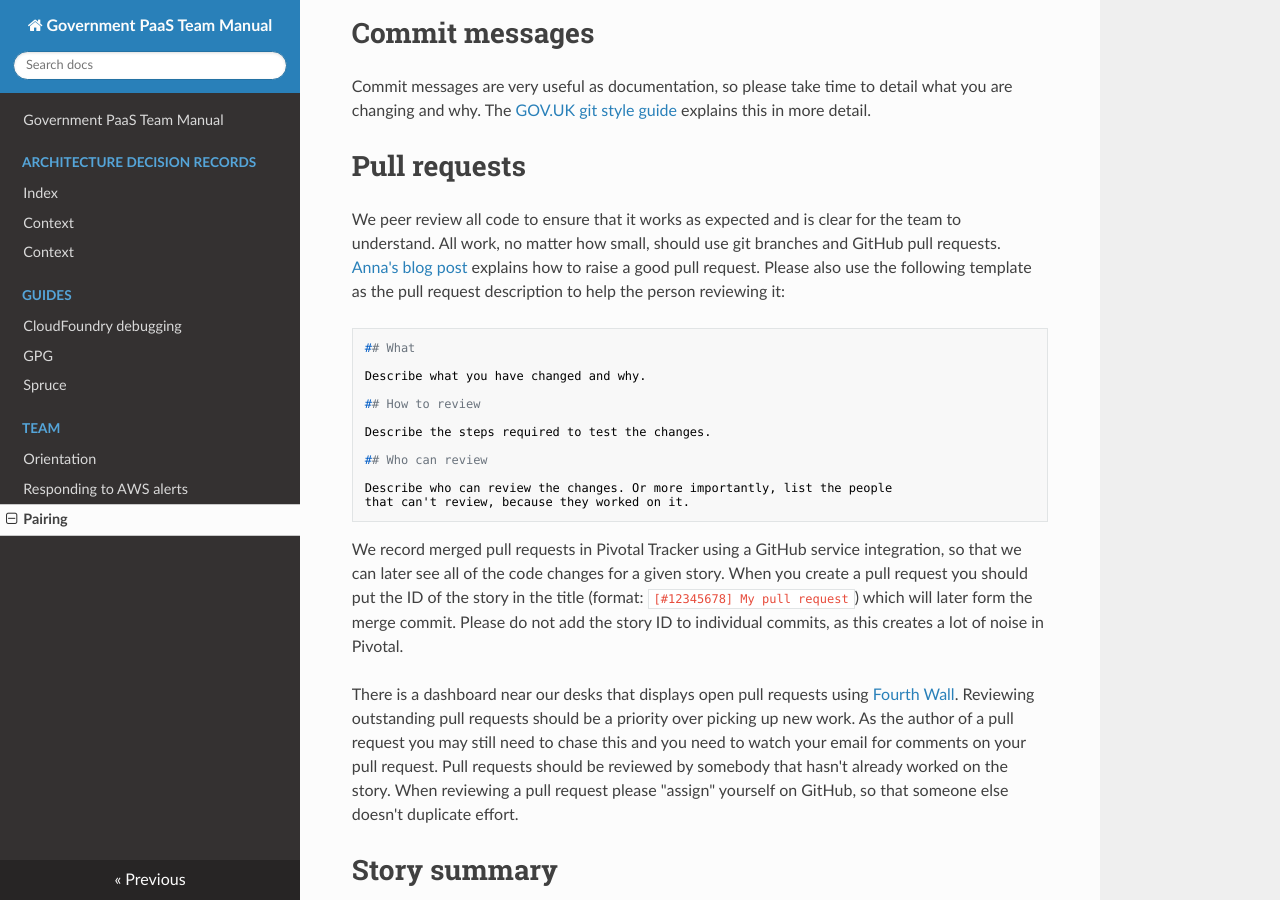
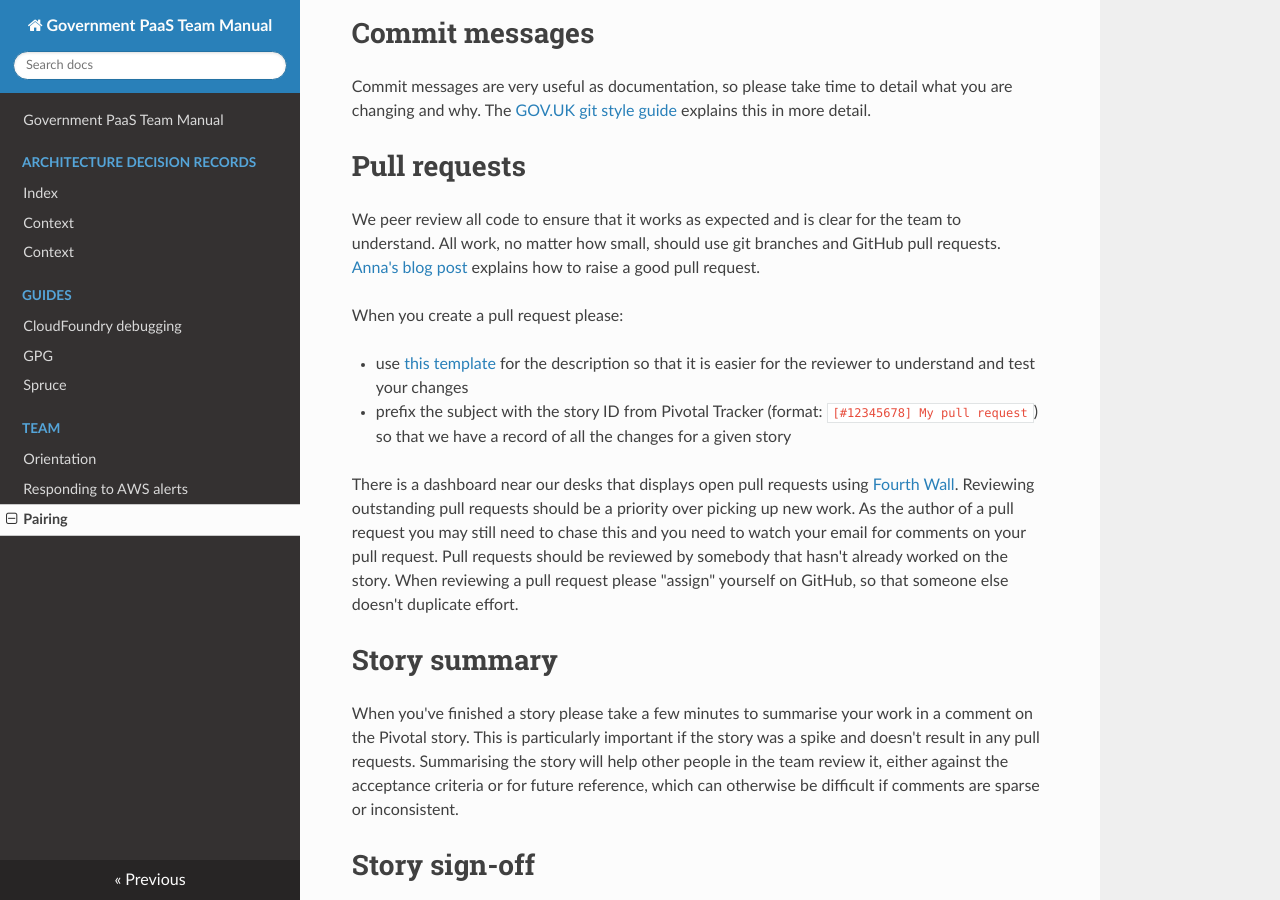
Before and after one commit to alphagov/paas-team-manual, an MkDocs documentation site: the page built from docs/team/working_practices.md, in a window 1280 px wide and 900 px high, scrolled down 471 px. Built offline with MkDocs 1.6.1, drawn with Linux system fonts in a browser that asks for light colours; nearby versions of some CDN libraries.

Commit message:
Refactor pull request guidance
- link to out pull request template in alphagov/paas-cf instead of
  duplicating here
- use bullet points for the things you need to do when creating a pull
  request

I've omitted the part about not putting story numbers on individual commits
because it came from a previous team in GDS where we did that and I don't
expect anyone new to this team would do that by default.

````diff
--- a/docs/team/working_practices.md
+++ b/docs/team/working_practices.md
@@ -30,32 +30,19 @@ explains this in more detail.
 We peer review all code to ensure that it works as expected and is clear for
 the team to understand. All work, no matter how small, should use git
 branches and GitHub pull requests. [Anna's blog post][] explains how to
-raise a good pull request. Please also use the following template as the
-pull request description to help the person reviewing it:
-
-```
-## What
-
-Describe what you have changed and why.
-
-## How to review
-
-Describe the steps required to test the changes.
-
-## Who can review
-
-Describe who can review the changes. Or more importantly, list the people
-that can't review, because they worked on it.
-```
+raise a good pull request.
 
 [Anna's blog post]: http://www.annashipman.co.uk/jfdi/good-pull-requests.html
+[this template]: https://github.com/alphagov/paas-cf/blob/master/.github/PULL_REQUEST_TEMPLATE.md
 
-We record merged pull requests in Pivotal Tracker using a GitHub service
-integration, so that we can later see all of the code changes for a given
-story. When you create a pull request you should put the ID of the story in
-the title (format: `[#12345678] My pull request`) which will later form the
-merge commit. Please do not add the story ID to individual commits, as this
-creates a lot of noise in Pivotal.
+When you create a pull request please:
+
+- use [this template][] for the description so that it is easier for
+  the reviewer to understand and test your changes
+
+- prefix the subject with the story ID from Pivotal Tracker (format:
+  `[#12345678] My pull request`) so that we have a record of all the changes
+  for a given story
 
 There is a dashboard near our desks that displays open pull requests using
 [Fourth Wall][]. Reviewing outstanding pull requests should be a priority
````
